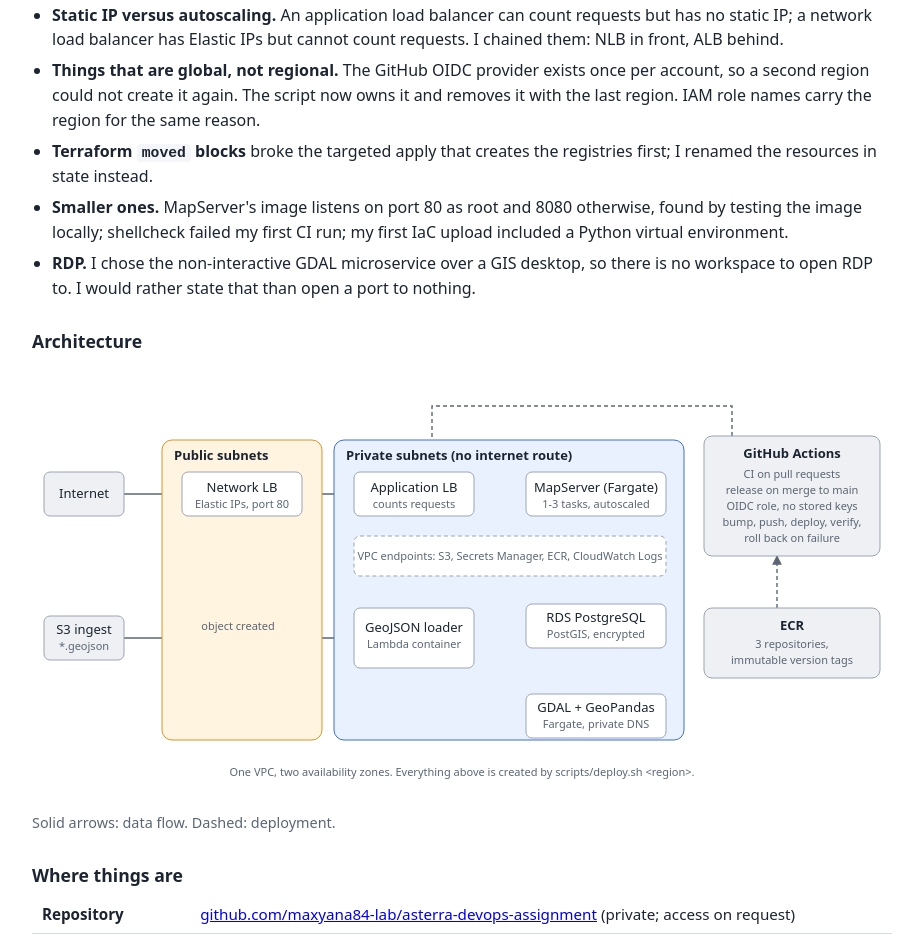
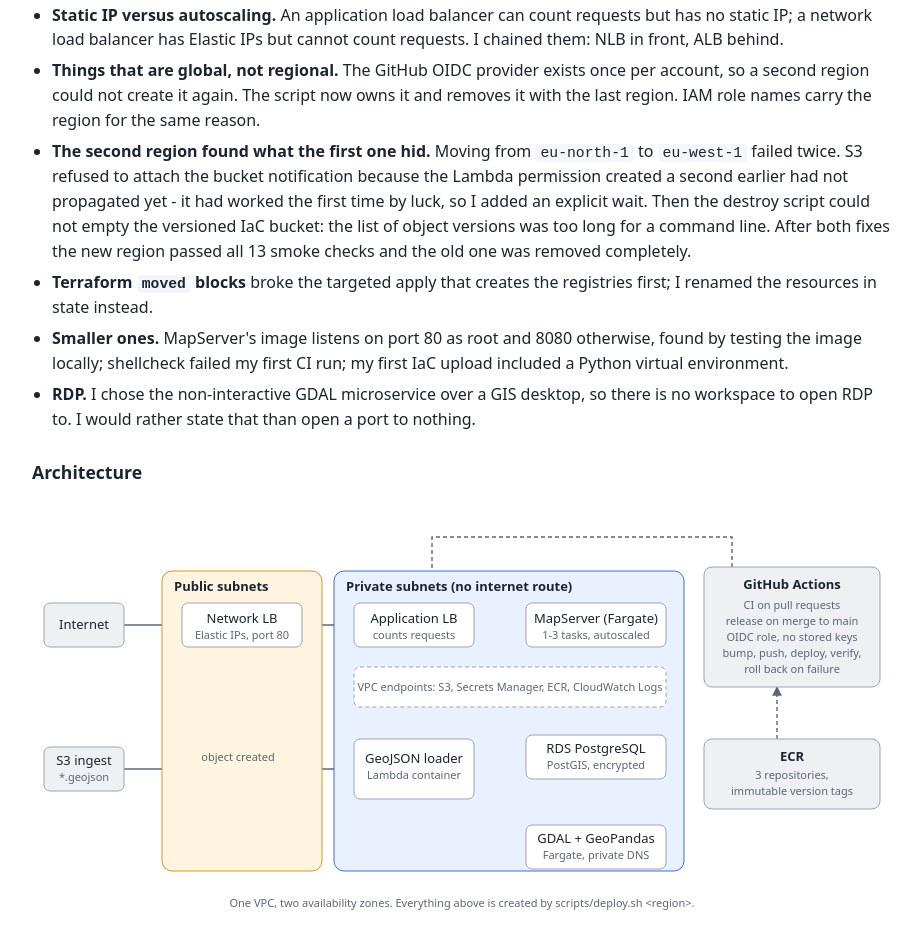
Before and after one commit to maxyana84-lab/asterra-devops-assignment, a plain HTML site: page docs/index.html in a window 1280 px wide. Shown: the part 897-1836 px from the top of the page, without its empty margins (178-1101 px from the left). Drawn offline with Linux system fonts and the light colour scheme.

Commit message:
Half-pager: describe the region move

```diff
--- a/docs/index.html
+++ b/docs/index.html
@@ -68,6 +68,12 @@ deploys the loader on each merge to <code>main</code>. The same containers also
   <li><b>Things that are global, not regional.</b> The GitHub OIDC provider exists once per account, so a second
       region could not create it again. The script now owns it and removes it with the last region. IAM role
       names carry the region for the same reason.</li>
+  <li><b>The second region found what the first one hid.</b> Moving from <code>eu-north-1</code> to
+      <code>eu-west-1</code> failed twice. S3 refused to attach the bucket notification because the Lambda
+      permission created a second earlier had not propagated yet - it had worked the first time by luck, so I
+      added an explicit wait. Then the destroy script could not empty the versioned IaC bucket: the list of
+      object versions was too long for a command line. After both fixes the new region passed all 13 smoke
+      checks and the old one was removed completely.</li>
   <li><b>Terraform <code>moved</code> blocks</b> broke the targeted apply that creates the registries first; I renamed
       the resources in state instead.</li>
   <li><b>Smaller ones.</b> MapServer's image listens on port 80 as root and 8080 otherwise, found by testing the
```
